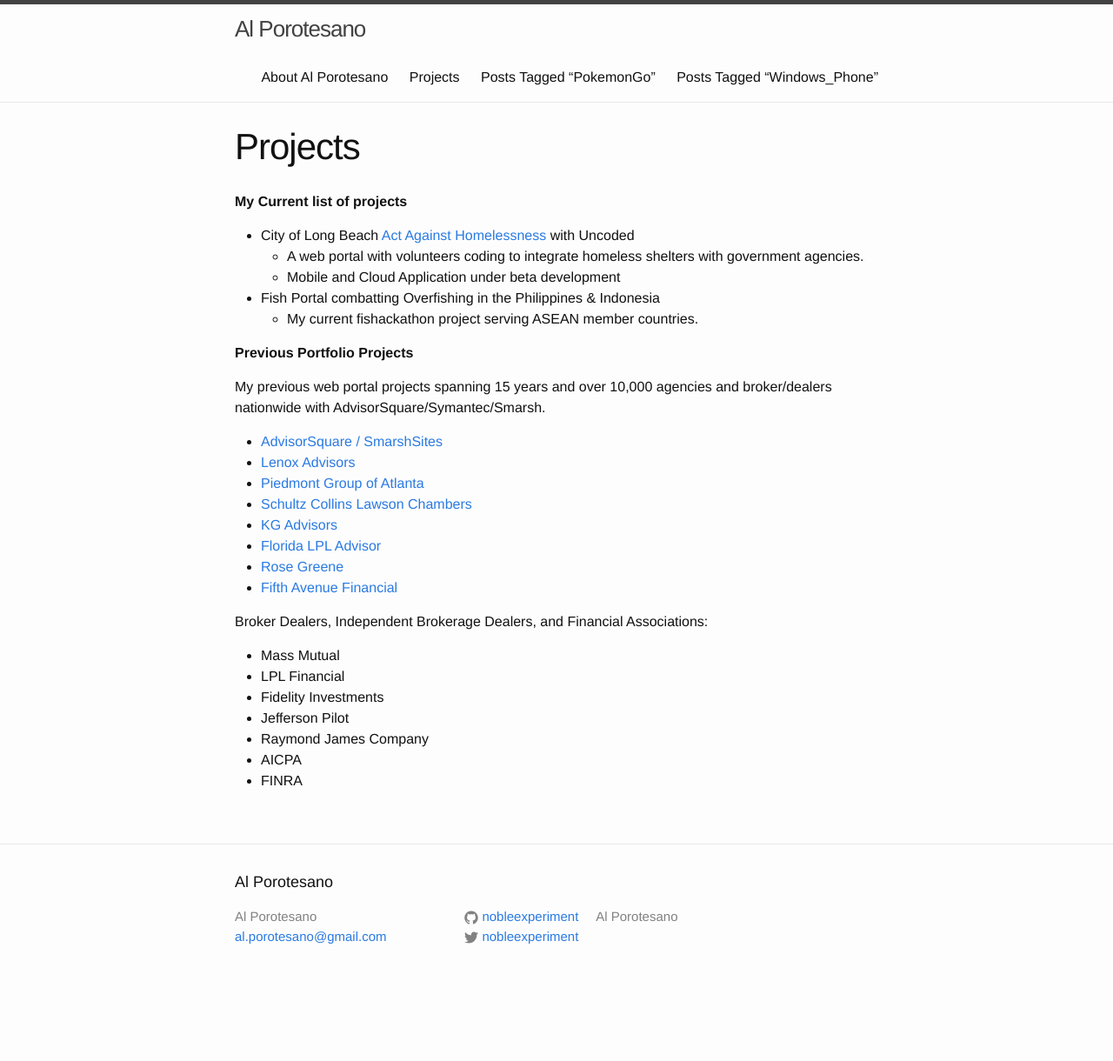
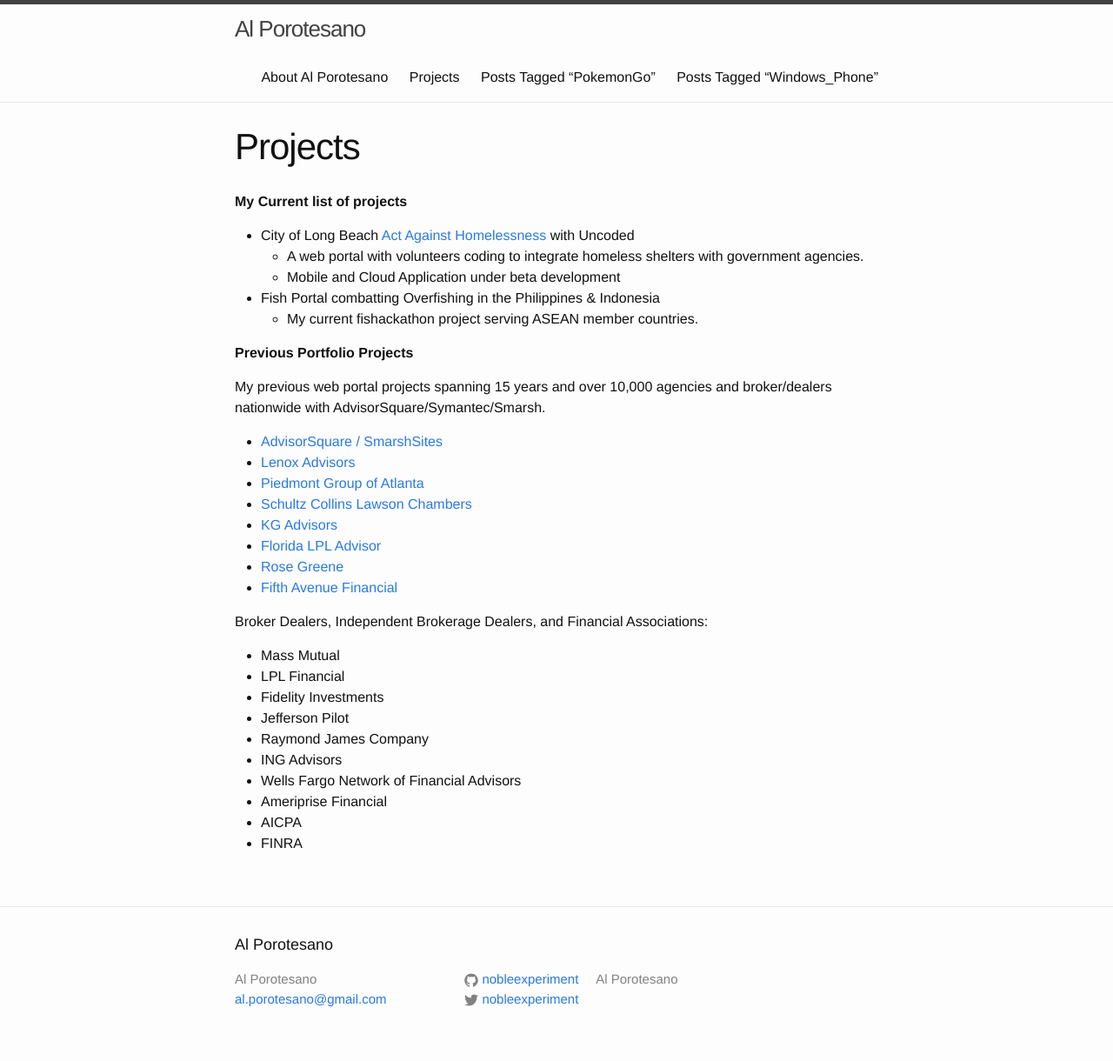
Before and after one commit to nobleexperiment/nobleexperiment.github.io, a Jekyll site: the page built from projects.md, in a window 1280 px wide. Shown: the whole page at 87% size. Built offline with Jekyll 4.4.1, drawn with Linux system fonts in a browser that asks for light colours; before the commit the page ends 1148 px from its top, so only the background shows below that.

Commit message:
Update projects.md

```diff
--- a/projects.md
+++ b/projects.md
@@ -32,5 +32,8 @@ Broker Dealers, Independent Brokerage Dealers, and Financial Associations:
 * Fidelity Investments
 * Jefferson Pilot
 * Raymond James Company
+* ING Advisors
+* Wells Fargo Network of Financial Advisors
+* Ameriprise Financial
 * AICPA
 * FINRA
```
